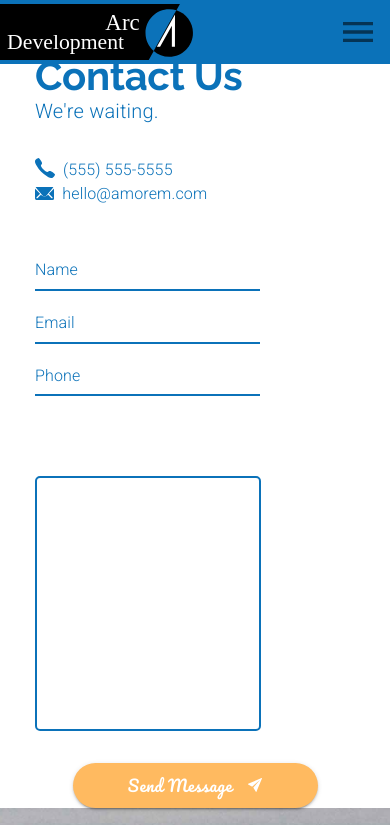
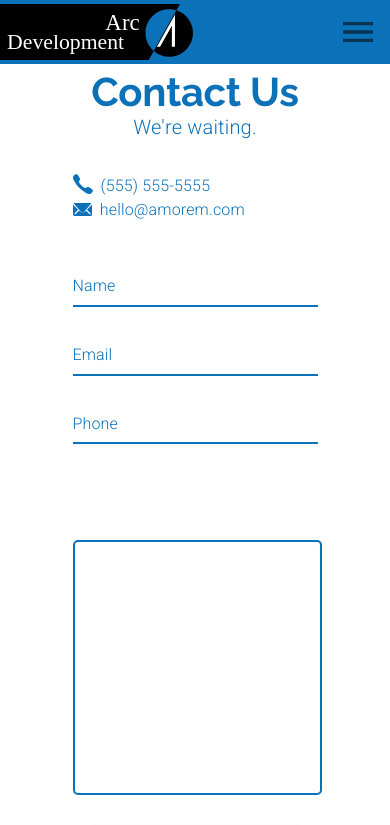
Before and after one commit to Amorem/materialui_arcdev, a React (Create React App) app: page /contact in a window 390 px wide. Shown: the top 825 px of the page. Built offline with nearby package versions, Linux system fonts and the light colour scheme.

Commit message:
Textfields responsive design

```diff
--- a/src/Components/Contact.js
+++ b/src/Components/Contact.js
@@ -9,6 +9,7 @@ import useMediaQuery from "@material-ui/core/useMediaQuery";
 
 import ButtonArrow from "../Components/UI/ButtonArrow";
 import background from "../assets/background.jpg";
+import mobileBackground from "../assets/mobileBackground.jpg";
 import phoneIcon from "../assets/phone.svg";
 import emailIcon from "../assets/email.svg";
 import airplane from "../assets/send.svg";
@@ -21,6 +22,9 @@ const useStyles = makeStyles((theme) => ({
     backgroundRepeat: "no-repeat",
     height: "60em",
     paddingBottom: "10em",
+    [theme.breakpoints.down("md")]: {
+      backgroundImage: `url(${mobileBackground})`,
+    },
   },
   estimateButton: {
     ...theme.typography.estimate,
@@ -34,7 +38,7 @@ const useStyles = makeStyles((theme) => ({
     "&:hover": {
       backgroundColor: theme.palette.secondary.light,
     },
-    [theme.breakpoints.down("sm")]: {
+    [theme.breakpoints.down("md")]: {
       marginLeft: 0,
       marginRight: 0,
     },
@@ -44,7 +48,7 @@ const useStyles = makeStyles((theme) => ({
     fontSize: "0.7rem",
     height: 35,
     padding: 5,
-    [theme.breakpoints.down("sm")]: {
+    [theme.breakpoints.down("md")]: {
       marginBottom: "2em",
     },
   },
@@ -70,6 +74,7 @@ export default function Contact(props) {
   const classes = useStyles();
   const theme = useTheme();
   const matchesSM = useMediaQuery(theme.breakpoints.down("sm"));
+  const matchesMD = useMediaQuery(theme.breakpoints.down("md"));
 
   const [name, setName] = useState("");
   const [email, setEmail] = useState("");
@@ -86,15 +91,24 @@ export default function Contact(props) {
         xl={3}
         justify="center"
         alignItems="center"
+        style={{
+          marginBottom: matchesMD ? "5em" : 0,
+          marginTop: matchesSM ? "1em" : matchesMD ? "5em" : 0,
+        }}
       >
         <Grid item>
           <Grid container direction="column">
             <Grid item>
-              <Typography variant="h2" style={{ lineHeight: 1 }}>
+              <Typography
+                variant="h2"
+                style={{ lineHeight: 1 }}
+                align={matchesMD ? "center" : undefined}
+              >
                 Contact Us
               </Typography>
               <Typography
                 variant="body1"
+                align={matchesMD ? "center" : undefined}
                 style={{ color: theme.palette.common.blue }}
               >
                 We're waiting.
@@ -134,27 +148,35 @@ export default function Contact(props) {
                 </Typography>
               </Grid>
             </Grid>
-            <Grid item container style={{ maxWidth: "20em" }}>
-              <Grid item>
+            <Grid
+              item
+              container
+              direction="column"
+              style={{ maxWidth: "20em" }}
+            >
+              <Grid item style={{ marginBottom: "1em" }}>
                 <TextField
                   label="Name"
                   id="name"
                   value={name}
+                  fullWidth
                   onChange={(event) => setName(event.target.value)}
                 />
               </Grid>
-              <Grid item>
+              <Grid item style={{ marginBottom: "1em" }}>
                 <TextField
                   label="Email"
                   id="email"
+                  fullWidth
                   value={email}
                   onChange={(event) => setEmail(event.target.value)}
                 />
               </Grid>
-              <Grid item>
+              <Grid item style={{ marginBottom: "1em" }}>
                 <TextField
                   label="Phone"
                   id="phone"
+                  fullWidth
                   value={phone}
                   onChange={(event) => setPhone(event.target.value)}
                 />
@@ -165,6 +187,7 @@ export default function Contact(props) {
                 id="message"
                 className={classes.message}
                 multiline
+                fullWidth
                 rows={10}
                 value={message}
                 onChange={(event) => setMessage(event.target.value)}
@@ -187,28 +210,34 @@ export default function Contact(props) {
       <Grid
         item
         container
+        direction={matchesMD ? "column" : "row"}
         className={classes.background}
         lg={8}
         xl={9}
         alignItems="center"
+        justify={matchesMD ? "center" : undefined}
       >
         <Grid
           item
           style={{
-            marginLeft: matchesSM ? 0 : "3em",
-            textAlign: matchesSM ? "center" : "inherit",
+            marginLeft: matchesMD ? 0 : "3em",
+            textAlign: matchesMD ? "center" : "inherit",
           }}
         >
           <Grid container direction="column">
             <Grid item>
-              <Typography variant="h2">
+              <Typography variant="h2" align={matchesMD ? "center" : undefined}>
                 Simple Software.
                 <br /> Revolutionary Results
               </Typography>
-              <Typography variant="subtitle2" style={{ fontSize: "1.5rem" }}>
+              <Typography
+                variant="subtitle2"
+                style={{ fontSize: "1.5rem" }}
+                align={matchesMD ? "center" : undefined}
+              >
                 Take advantage of the 21st century
               </Typography>
-              <Grid container item justify={matchesSM ? "center" : undefined}>
+              <Grid container item justify={matchesMD ? "center" : undefined}>
                 <Button
                   variant="outlined"
                   className={classes.learnButton}
--- a/src/Components/UI/Theme.js
+++ b/src/Components/UI/Theme.js
@@ -87,6 +87,10 @@ export default createMuiTheme({
       },
     },
     MuiInput: {
+      root: {
+        color: amoremGrey,
+        fontWeight: 300,
+      },
       underline: {
         "&:before": {
           borderBottom: `2px solid ${amoremBlue}`,
```
